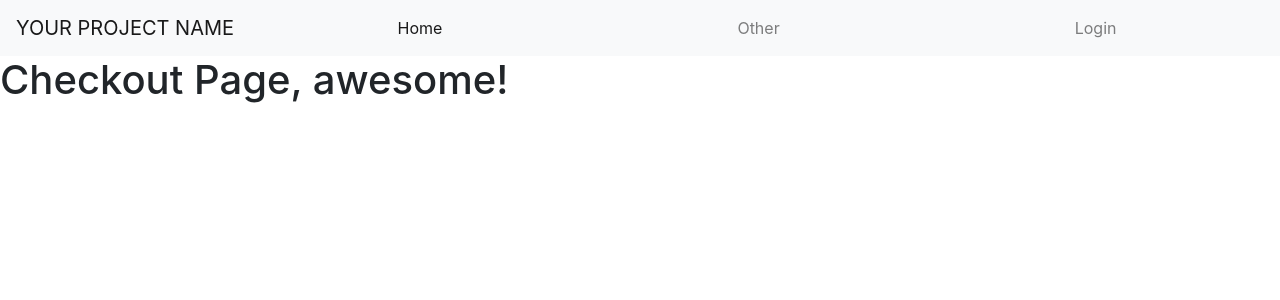
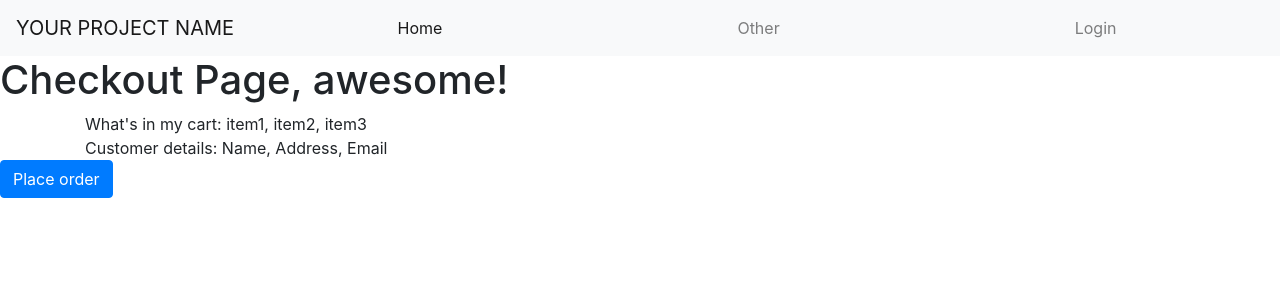
Before and after one commit to hasertrene/Doggaisseur-client, a React (Create React App) app: page /checkout in a window 1280 px wide. Shown: the top 300 px of the page. Built offline with nearby package versions, Linux system fonts and the light colour scheme; no server answers.

Commit message:
create customerdetails component

```diff
--- /dev/null
+++ b/src/components/CustomerDetails/index.js
@@ -0,0 +1,5 @@
+import React from "react";
+
+export default function CustomerDetails() {
+  return <div>Customer details: Name, Address, Email</div>;
+}
--- a/src/pages/Checkout/index.js
+++ b/src/pages/Checkout/index.js
@@ -1,5 +1,17 @@
 import React from "react";
+import Container from "react-bootstrap/Container";
+import Button from "react-bootstrap/Button";
+import CustomerDetails from "../../components/CustomerDetails";
 
 export default function Checkout() {
-  return <h1>Checkout Page, awesome!</h1>;
+  return (
+    <div>
+      <h1>Checkout Page, awesome!</h1>
+      <Container>What's in my cart: item1, item2, item3</Container>
+      <Container>
+        <CustomerDetails />
+      </Container>
+      <Button>Place order</Button>
+    </div>
+  );
 }
```
